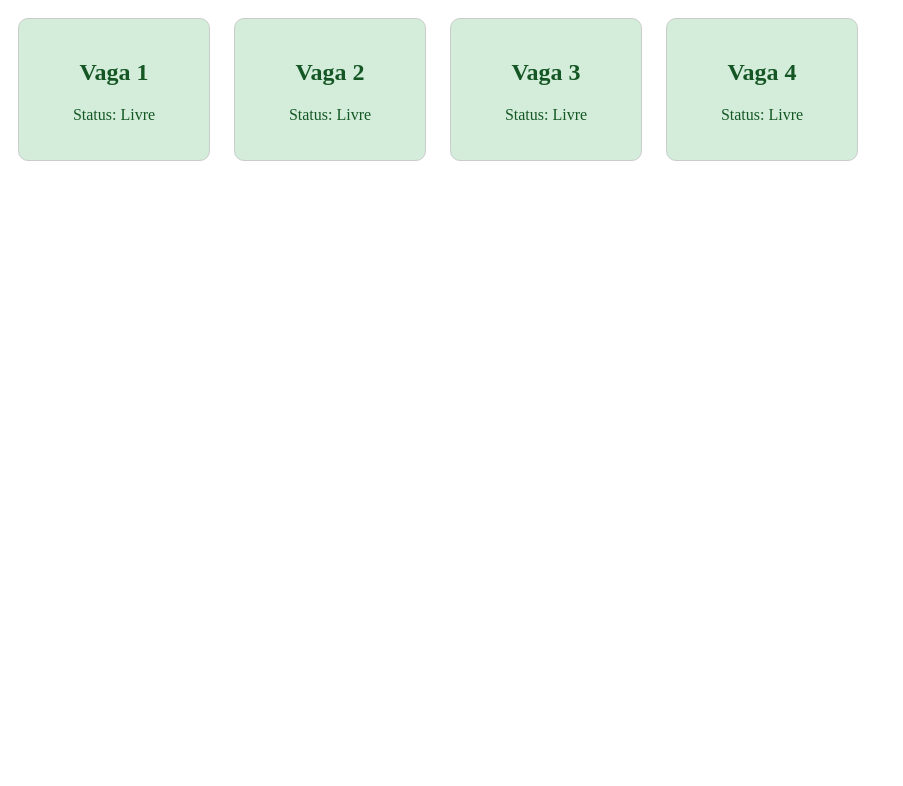
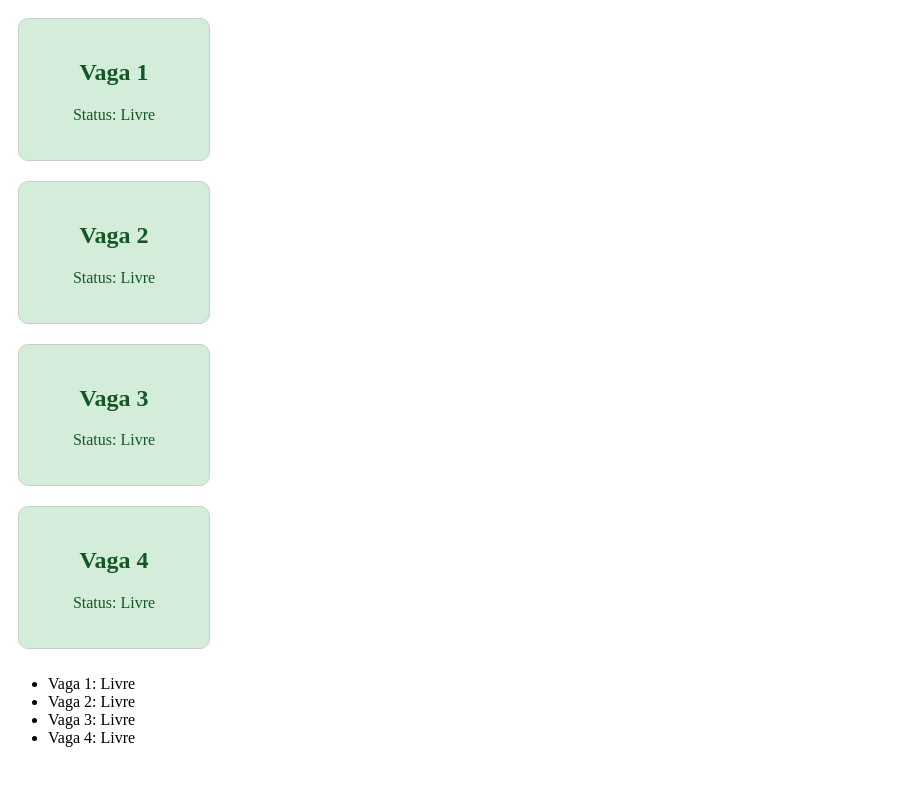
Before and after one commit to Andrewim00/fastAPI-teste, a FastAPI app: page / in a window 1280 px wide. Shown: the top 786 px of the page, without its empty margins (0-903 px from the left). Run offline with FastAPI, Linux system fonts and the light colour scheme.

Commit message:
fix: refresh

```diff
--- a/api/index.py
+++ b/api/index.py
@@ -29,7 +29,6 @@ async def receber_dados(dados: SensorData):
         else:
             vaga_status[key] = "Livre"
 
-    # return RedirectResponse(url="/", status_code=status.HTTP_303_SEE_OTHER)
     return {"message": "Updated successfully"}
 
 
--- a/templates/index.html
+++ b/templates/index.html
@@ -32,10 +32,35 @@
 
     <body>
         {% for numero, status in vaga_status.items() %}
-            <div class="card {% if status == 'Livre' %}livre{% else %}ocupado{% endif %}">
-                <h2>Vaga {{ numero }}</h2>
-                <p>Status: {{ status }}</p>
+            <div id="cards">
+              <div class="card {% if status == 'Livre' %}livre{% else %}ocupado{% endif %}">
+                  <h2>Vaga {{ numero }}</h2>
+                  <p>Status: {{ status }}</p>
+              </div>
             </div>
         {% endfor %}
+
+        <ul id="lista-vagas">
+
+        </ul>
+
+        <script>
+          async function atualizarVagas() {
+            const response = await fetch("/status");
+            const data = await response.json();
+
+            const lista = document.getElementById("lista-vagas");
+            lista.innerHTML = "";
+
+            for (const [num, status] of Object.entries(data.vaga)) {
+              const item = document.createElement("li");
+              item.textContent = `Vaga ${num}: ${status}`;
+              lista.appendChild(item);
+            }
+          }
+
+          setInterval(atualizarVagas, 3000); // atualiza a cada 3 segundos
+          atualizarVagas(); // chama na primeira vez
+        </script>
     </body>
 </html>
```
